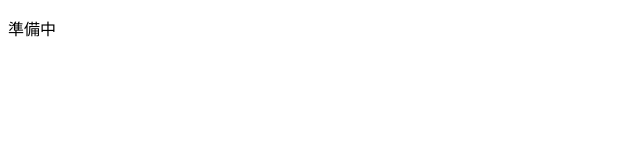
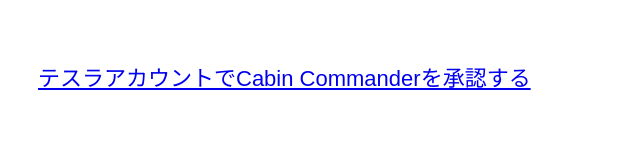
Before and after one commit to jin-model3/jin-model3.github.io, a plain HTML site: page tesla/connect/index.html in a window 1280 px wide. Shown: the whole page, without its empty margins (0-640 px from the left). Drawn offline with Linux system fonts and the light colour scheme.

Commit message:
connect page

```diff
--- a/tesla/connect/index.html
+++ b/tesla/connect/index.html
@@ -1 +1,2 @@
-<!doctype html><html><head><meta charset="utf-8"></head><body><p>準備中</p></body></html>
+<!doctype html><html><head><meta charset="utf-8"><title>Connect Tesla</title></head><body style="font-family:sans-serif;padding:30px;font-size:22px">
+<p><a href="https://auth.tesla.com/oauth2/v3/authorize?response_type=code&client_id=a9805436-dfc3-4ff6-a90b-f8937a1059d3&redirect_uri=https://jin-model3.github.io/tesla/callback&scope=openid%20offline_access%20vehicle_device_data%20vehicle_location%20vehicle_cmds%20vehicle_charging_cmds&state=RjU2nhjR3GT9Bco09nMiplSZXzSp-Nkf&prompt_missing_scopes=true">テスラアカウントでCabin Commanderを承認する</a></p></body></html>
```
